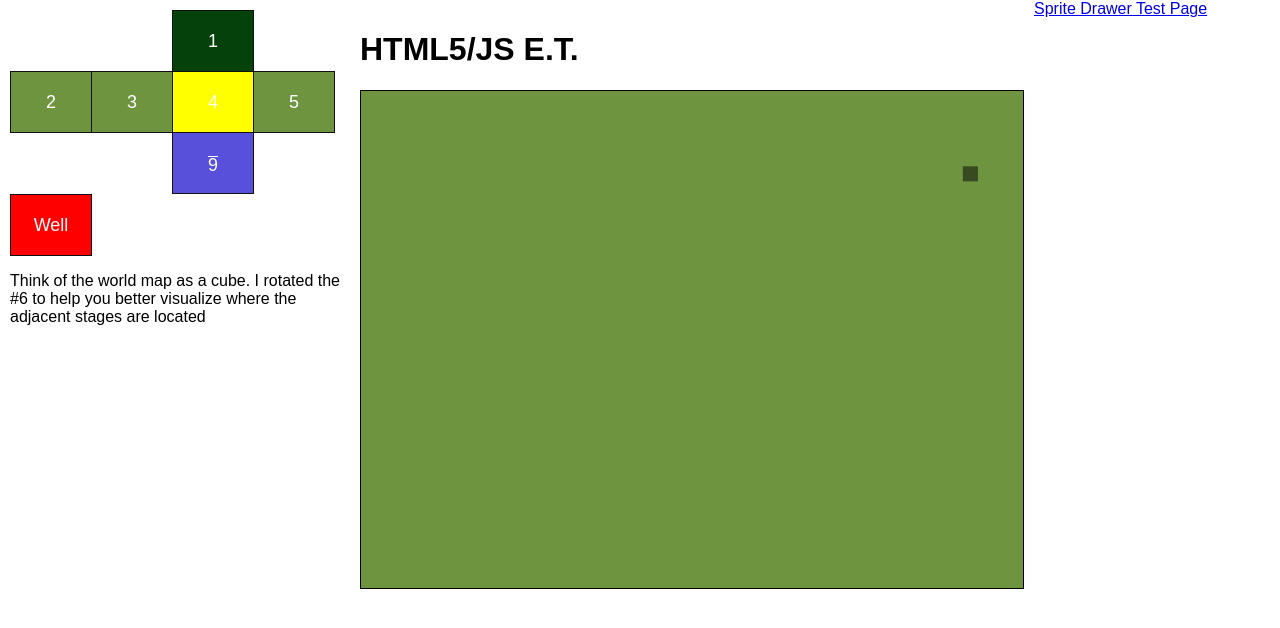
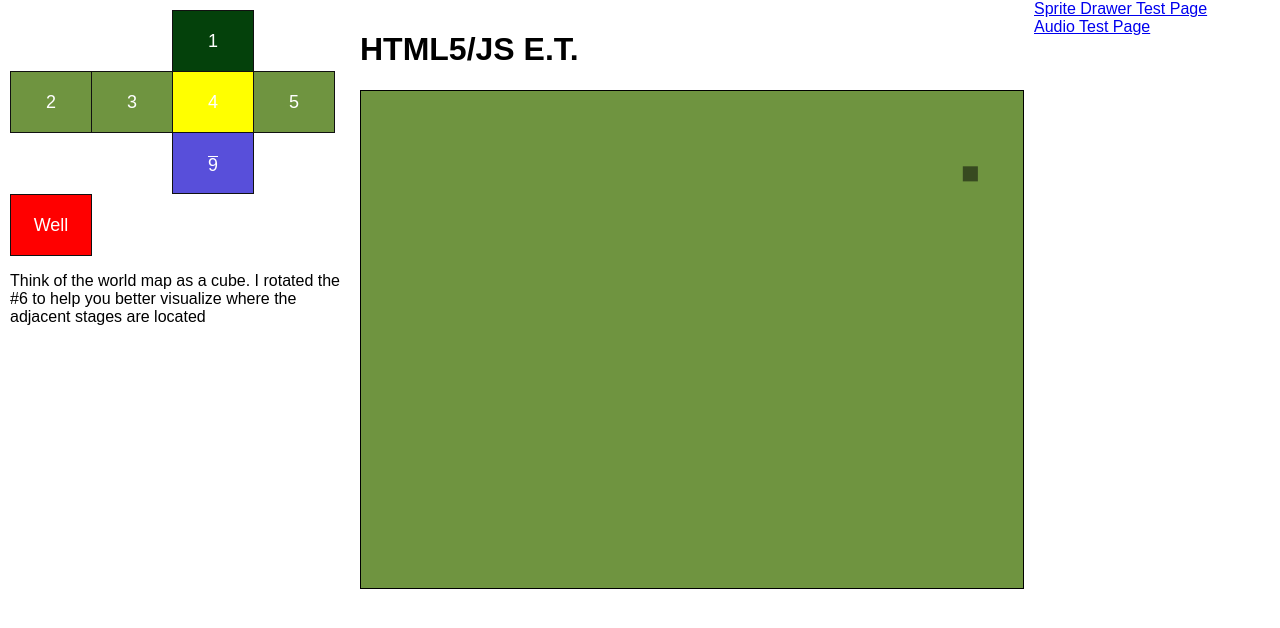
Before and after one commit to FranciscoG/javascript-E.T., a plain HTML site: page index.html in a window 1280 px wide. Drawn offline with Linux system fonts and the light colour scheme; a script that the page names is missing.

Commit message:
adding audio link to the home page

```diff
--- a/index.html
+++ b/index.html
@@ -34,6 +34,8 @@
 
 
           <a href="js/game/draw/index.html">Sprite Drawer Test Page</a>
+          <br />
+          <a href="js/game/audio/index.html">Audio Test Page</a>
     	</div>
     	<!-- eventually will combine these and minify into vendor.js -->
     	<script src="js/game/vendor/Stats.js"></script>
```
